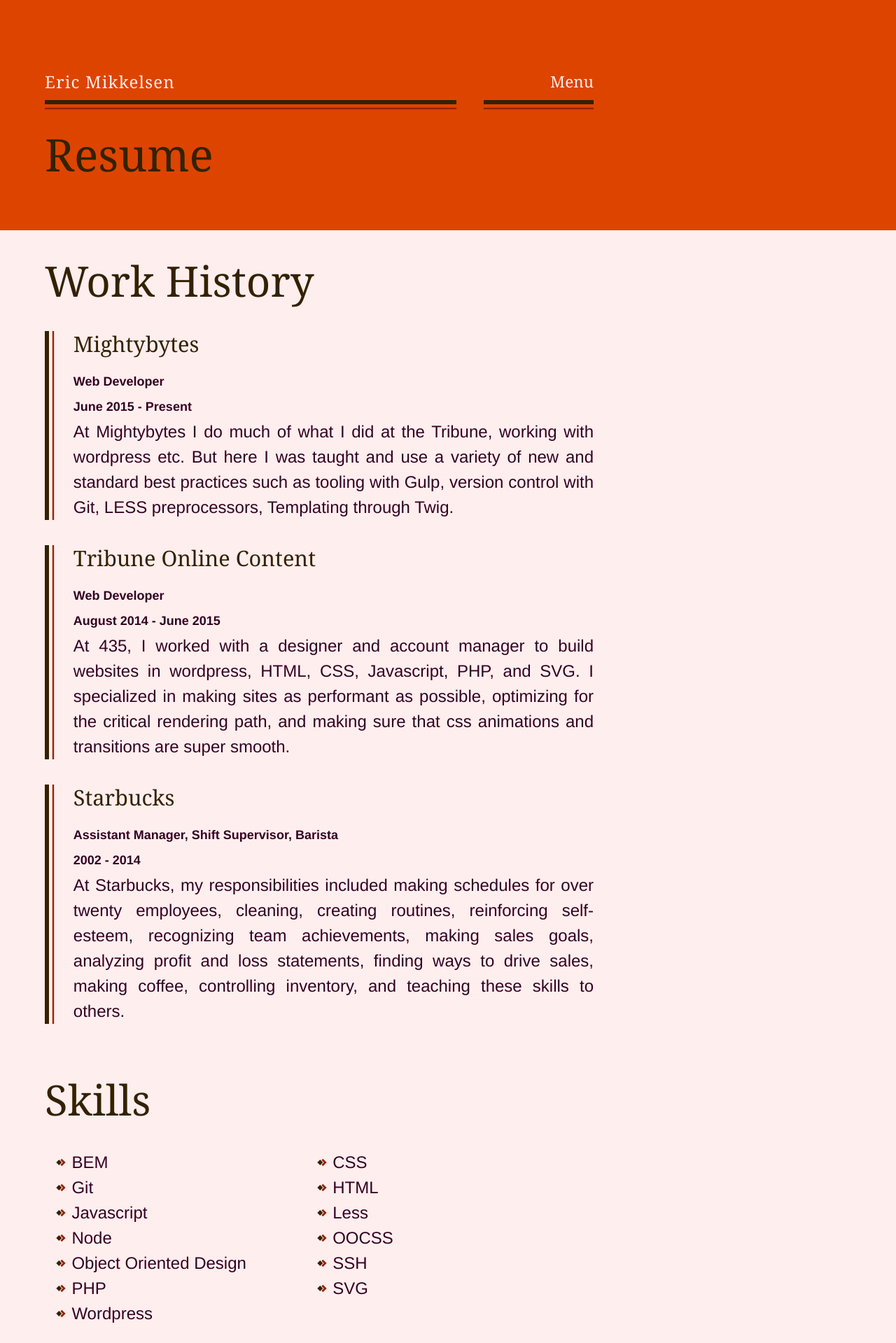
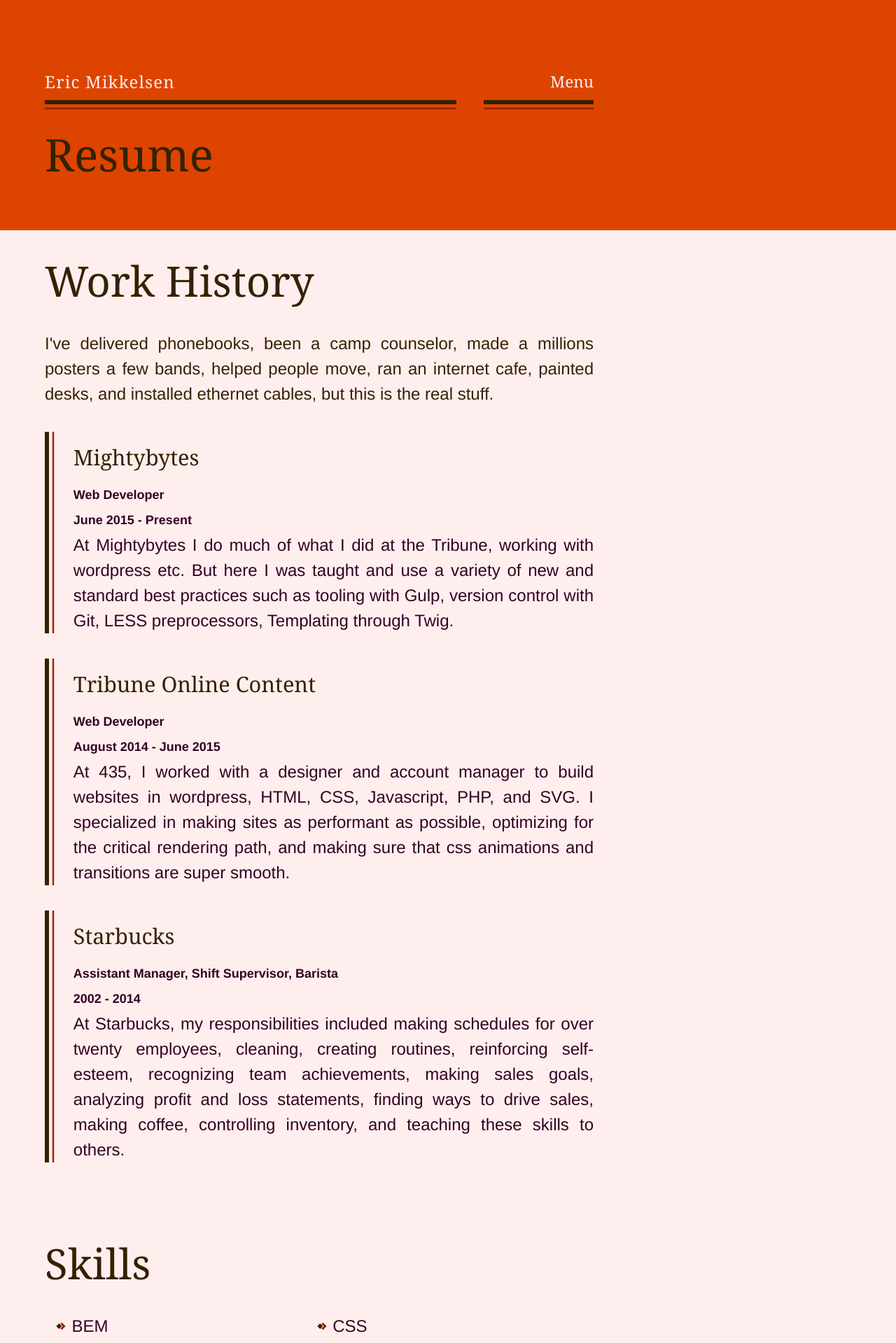
Before and after one commit to ericmikkelsen/ericmikkelsen.github.io, a Jekyll site: the page built from resume.md, in a window 1280 px wide. Shown: the top 1919 px of the page at 70% size. Built offline with Jekyll 4.4.1, drawn with Linux system fonts in a browser that asks for light colours.

Commit message:
adding default font-weight

```diff
--- a/_includes/article.html
+++ b/_includes/article.html
@@ -15,6 +15,9 @@
 	{% if page.workhistory %}
 
 		<h2 id="work-history">Work History</h2>
+    <p>
+      I've delivered phonebooks, been a camp counselor, made a millions posters a few bands, helped people move, ran an internet cafe, painted desks, and installed ethernet cables, but this is the real stuff.
+    </p>
 		<ul class="mdl__cntr">
 		{% for workplace in page.workhistory %}
 
--- a/_includes/footer.html
+++ b/_includes/footer.html
@@ -1,22 +1,20 @@
 <div id="navigation" class="navigation orange-bg">
 
-  <ul class="mdl__cntr">
-  {% for page in site.pages %}
-
-<li class="mdl">
+  <ul class="mdl__cntr columns">
+{% for page in site.html_pages %}
   {% if page.permalink == '/' %}
     {% continue %}
   {% endif %}
-
+  <li class="mdl">
         <h4 class="mdl__h4">
           <a href="{{ page.url | prepend: site.baseurl }}">{{ page.title }}</a>
         </h4>
         {% if page.excerpt %}
-        {{page.excerpt}}
+          <p>{{page.excerpt}}</p>
         {% endif %}
   </li>
+{% endfor %}
 
-  {% endfor %}
     <li class="mdl">
       <a href="tel:773 809 4759">773 809 4759
         </a></br>
--- a/_includes/header.html
+++ b/_includes/header.html
@@ -8,7 +8,7 @@
 
 <div class="hdr">
   <div class="hdr__nv max--readable">
-    <a href="{{site.baseurl}}" class="logo">{{ site.title }}</a><a href="#navigation" class="menu_link">Menu</a>
+    <a href="/" class="logo">{{ site.title }}</a><a href="#navigation" class="menu_link">Menu</a>
     <a class="printContact" href="tel:5555555555">555-123-8590</a>
     <a class="printContact" href="mailto:eric@ericmikkelsen.com">eric@ericmikkelsen.com</a>
 
--- a/css/style.css
+++ b/css/style.css
@@ -1,6 +1,7 @@
 body,
 html {
-  padding: 0
+  padding: 0;
+  font-weight:200;
 }
 
 li{
@@ -108,7 +109,7 @@
 
 a:hover{
   opacity: .5;
-  transform: translate3d(.25rem,0,0);
+  transform: translate3d(.125rem,0,0);
   }
 
 ul{
@@ -202,7 +203,7 @@
 }
 
 .mdl {
-  display: block;
+  display: inline-block;
   margin: 0 0 1.5em
 }
 
@@ -351,9 +352,16 @@
 }
 
 @media print {
+  body{
+    font-size:16px;}
   .hdr {
     box-shadow: none
   }
+  html body *{
+    border:none !important;
+    box-shadow:none !important;
+    }
+
   .navigation,
   .pgNav,
   a.menu_link {
```
Also changed, not shown: feed.xml (deleted, +0 -30 lines), 5 other files. Lines whose indentation alone changed are shown as unchanged.
